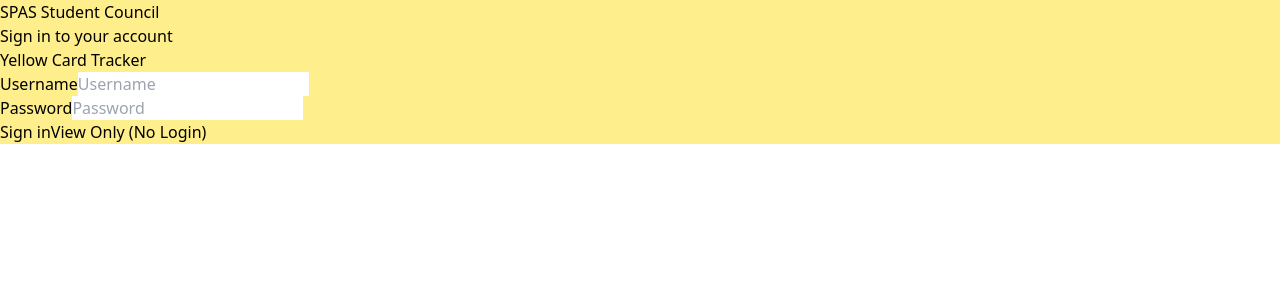
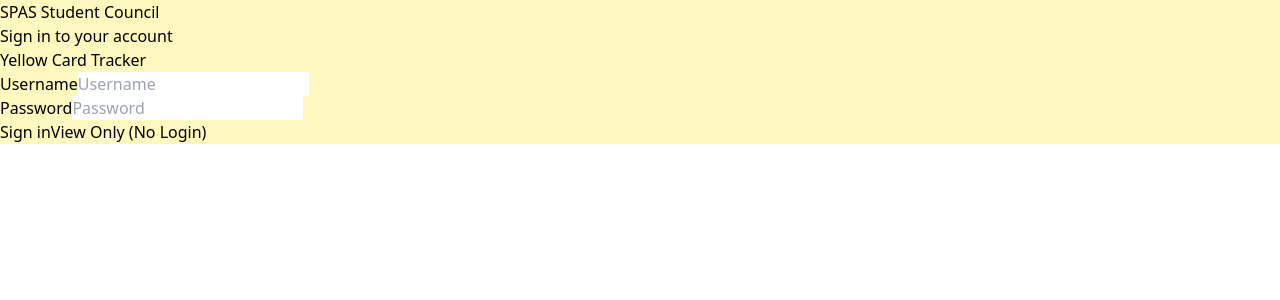
Before and after one commit to Bat-Ochir1749/Yellow-Card-Tracker1, a React (Vite) app: page / in a window 1280 px wide. Shown: the top 300 px of the page. Built offline with nearby package versions, Linux system fonts and the light colour scheme.

Commit message:
style: Update background color to #FFF8BF

```diff
--- a/src/App.jsx
+++ b/src/App.jsx
@@ -153,7 +153,7 @@
   }
 
   return (
-    <div className="min-h-screen py-4 sm:py-8" style={{ backgroundColor: '#FFEE8C' }}>
+    <div className="min-h-screen py-4 sm:py-8" style={{ backgroundColor: '#FFF8BF' }}>
       <div className="mx-auto max-w-7xl px-4 sm:px-6 lg:px-8">
         <div className="flex flex-col md:flex-row md:items-center md:justify-between gap-4">
           <div className="min-w-0 flex-1">
--- a/src/components/Login.jsx
+++ b/src/components/Login.jsx
@@ -15,7 +15,7 @@
   }
 
   return (
-    <div className="min-h-screen flex items-center justify-center py-12 px-4 sm:px-6 lg:px-8" style={{ backgroundColor: '#FFEE8C' }}>
+    <div className="min-h-screen flex items-center justify-center py-12 px-4 sm:px-6 lg:px-8" style={{ backgroundColor: '#FFF8BF' }}>
       <div className="max-w-md w-full space-y-8 bg-white p-8 rounded-lg shadow-md">
         <div>
           <p className="mt-2 text-center text-sm font-medium text-gray-700">SPAS Student Council</p>
```
